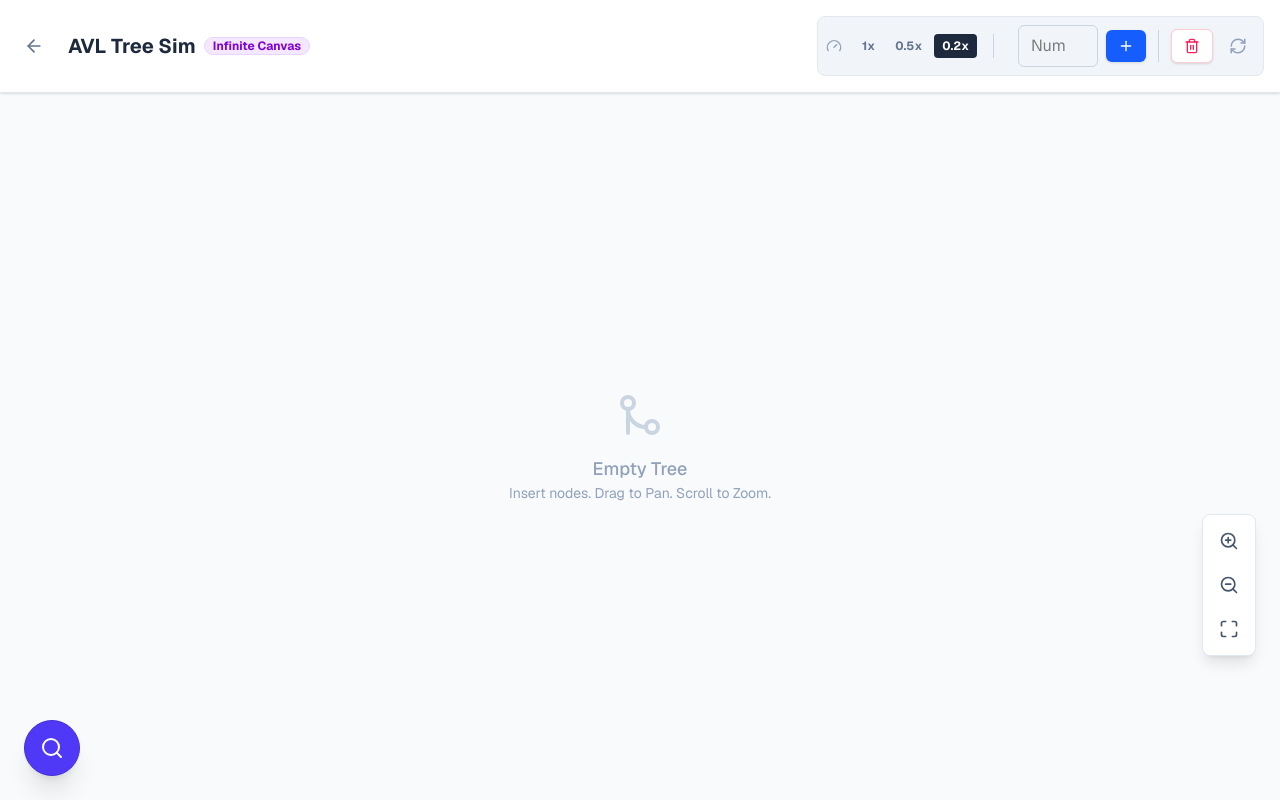
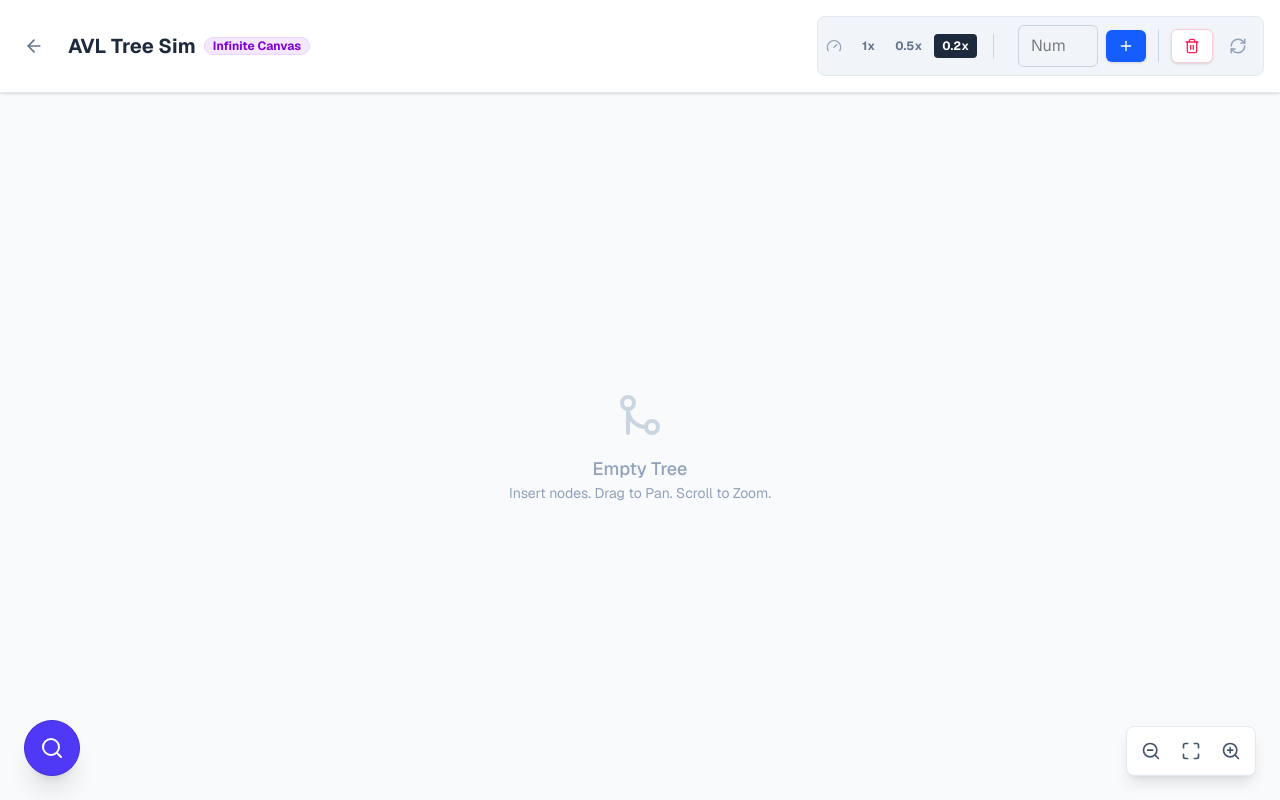
Before and after one commit to moze-mehraban/ds-tools, a Next.js app: page /AVL-Tree in a window 1280 px wide. Built offline with nearby package versions, Linux system fonts and the light colour scheme.

Commit message:
final avl

```diff
--- a/app/AVL-Tree/page.tsx
+++ b/app/AVL-Tree/page.tsx
@@ -546,11 +546,11 @@ export default function AVLTreeSimulator() {
         </div>
       </main>
 
-      {/* --- Zoom Controls (Bottom Right Floating) --- */}
-      <div className="fixed bottom-36 right-6 flex flex-col gap-2 bg-white p-2 rounded-lg shadow-lg border border-slate-200 z-50">
-         <button onClick={() => setTransform(p => ({...p, scale: Math.min(3, p.scale + 0.2)}))} className="p-2 hover:bg-slate-100 rounded text-slate-600"><ZoomIn size={20} /></button>
-         <button onClick={() => setTransform(p => ({...p, scale: Math.max(0.1, p.scale - 0.2)}))} className="p-2 hover:bg-slate-100 rounded text-slate-600"><ZoomOut size={20} /></button>
+      {/* --- Zoom Controls (Bottom Right Corner) --- */}
+      <div className="fixed bottom-6 right-6 flex flex-row items-center gap-1 bg-white p-1.5 rounded-lg shadow-lg border border-slate-200 z-50">
+         <button onClick={() => setTransform(p => ({...p, scale: Math.max(0.1, p.scale - 0.2)}))} className="p-2 hover:bg-slate-100 rounded text-slate-600" title="Zoom Out"><ZoomOut size={20} /></button>
          <button onClick={() => setTransform({x:0, y:0, scale:1})} className="p-2 hover:bg-slate-100 rounded text-slate-600" title="Reset View"><Maximize size={20} /></button>
+         <button onClick={() => setTransform(p => ({...p, scale: Math.min(3, p.scale + 0.2)}))} className="p-2 hover:bg-slate-100 rounded text-slate-600" title="Zoom In"><ZoomIn size={20} /></button>
       </div>
 
       {/* --- Bottom Left: Algorithms Menu (Collapsible) --- */}
@@ -605,11 +605,11 @@ export default function AVLTreeSimulator() {
             {menuOpen ? <X size={24} /> : <Search size={24} />}
           </button>
       </div>
-      {/* --- Bottom Right: Stats (Collapsible) --- */}
+      {/* --- Node Stats (Left of Zoom) --- */}
       {selectedId && selectedNode && !isAnimating && (
-        <div className="fixed bottom-6 right-6 w-64 bg-white/95 backdrop-blur-md border border-slate-200 rounded-xl shadow-2xl overflow-hidden z-50 animate-in fade-in slide-in-from-bottom-4 duration-300">
+        <div className="fixed bottom-6 right-44 w-64 bg-white/95 backdrop-blur-md border border-slate-200 rounded-xl shadow-2xl overflow-hidden z-50 animate-in fade-in slide-in-from-bottom-4 duration-300">
 
-          {/* Header - Clickable to Toggle */}
+          {/* Header */}
           <div
             onClick={() => setStatsOpen(!statsOpen)}
             className="bg-slate-50 px-4 py-3 border-b border-slate-200 flex items-center justify-between cursor-pointer hover:bg-slate-100 transition-colors"
@@ -621,7 +621,7 @@ export default function AVLTreeSimulator() {
             {statsOpen ? <ChevronDown size={16} className="text-slate-400" /> : <ChevronUp size={16} className="text-slate-400" />}
           </div>
 
-          {/* Body Content - Conditionally Rendered */}
+          {/* Body */}
           {statsOpen && (
             <div className="p-4 space-y-4">
               <div className="flex justify-between items-center">
@@ -648,7 +648,6 @@ export default function AVLTreeSimulator() {
           )}
         </div>
       )}
-
       {/* --- Status Toast --- */}
       {statusMessage && (
          <div className={`fixed bottom-10 left-1/2 -translate-x-1/2 px-6 py-3 rounded-full shadow-2xl flex items-center gap-3 z-50 border transition-all duration-300 ${statusType === 'error' ? 'bg-red-900 border-red-800 text-white' : ''} ${statusType === 'success' ? 'bg-green-900 border-green-800 text-white' : ''} ${statusType === 'neutral' ? 'bg-slate-800 border-slate-700 text-white animate-pulse' : ''}`}>
```
